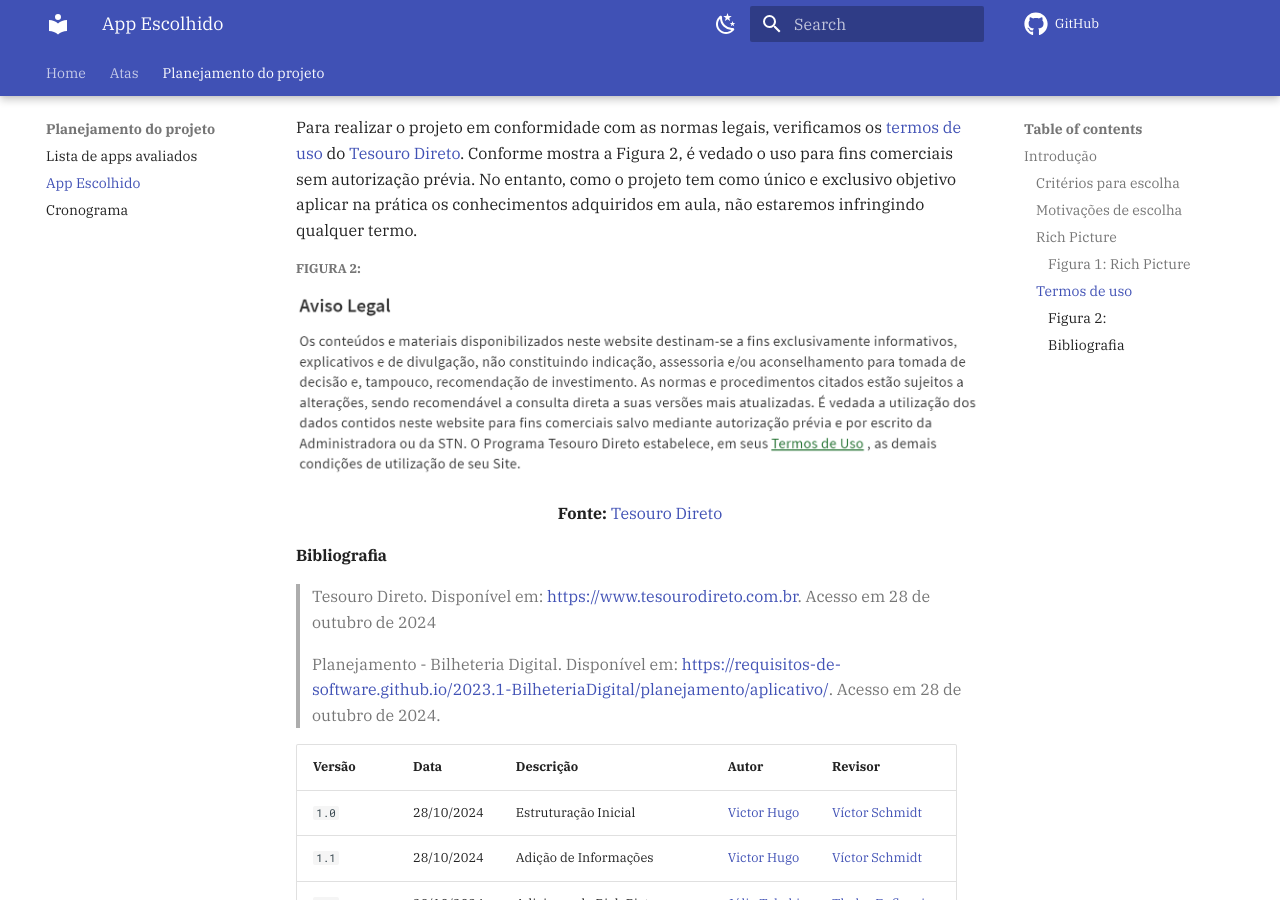
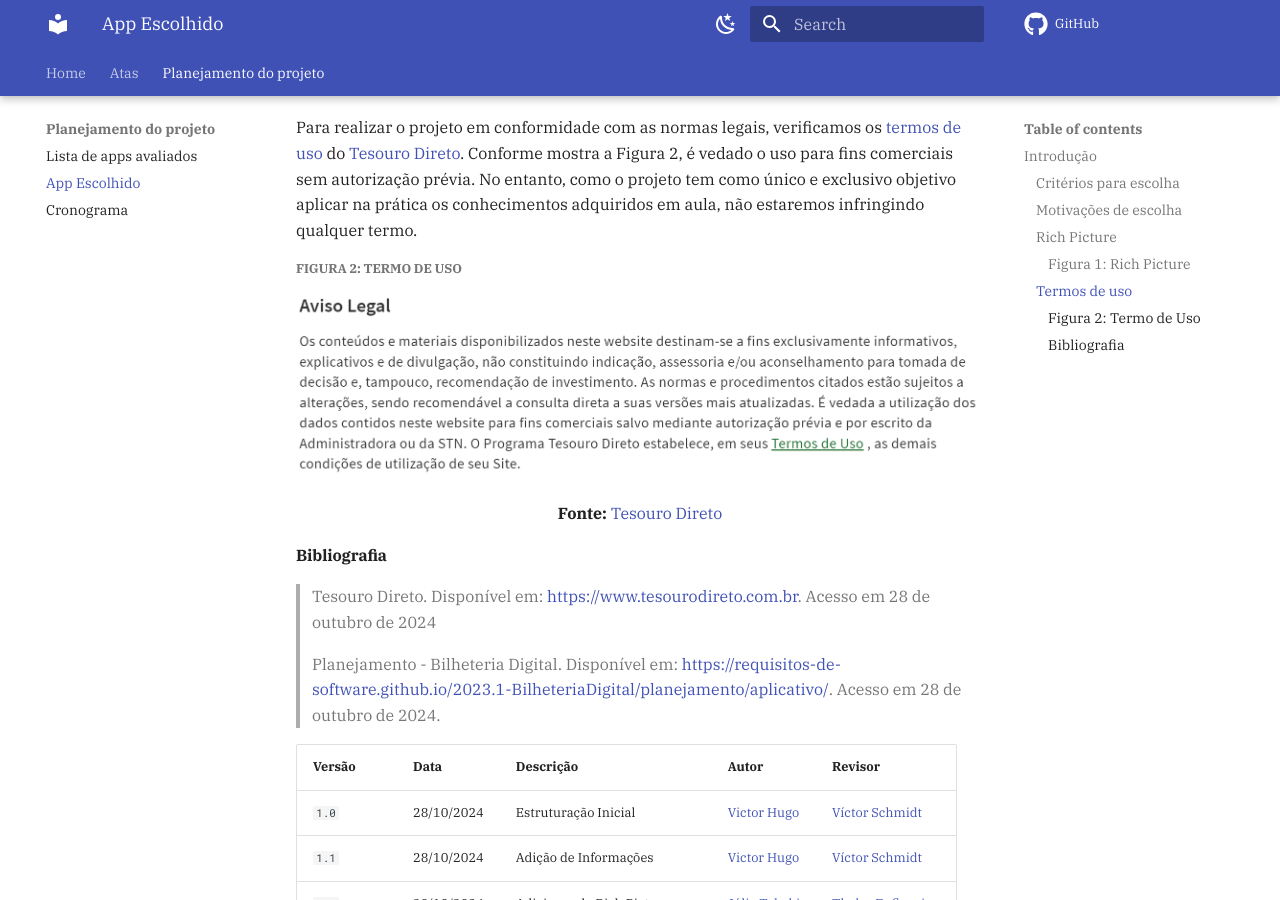
Before and after one commit to Requisitos-de-Software/2024.2-Grupo05, an MkDocs documentation site: the page built from docs/Planejamento-do-projeto/app-escolhido.md, in a window 1280 px wide and 900 px high, scrolled down 1279 px. Built offline with MkDocs 1.6.1 and Material for MkDocs 9.7.7, drawn with Linux system fonts in a browser that asks for light colours; comment, search, counter and statistics services are not loaded.

Commit message:
título termo de uso

```diff
--- a/docs/Planejamento-do-projeto/app-escolhido.md
+++ b/docs/Planejamento-do-projeto/app-escolhido.md
@@ -25,7 +25,7 @@
 
 Para realizar o projeto em conformidade com as normas legais, verificamos os [termos de uso](https://www.tesourodireto.com.br/conheca/termos-de-uso-e-protecao-de-dados.htm#termos-de-uso) do [Tesouro Direto](https://www.tesourodireto.com.br). Conforme mostra a Figura 2, é vedado o uso para fins comerciais sem autorização prévia. No entanto, como o projeto tem como único e exclusivo objetivo aplicar na prática os conhecimentos adquiridos em aula, não estaremos infringindo qualquer termo.
 
-##### Figura 2:
+##### Figura 2: Termo de Uso
 
 ![Figura 2](../assets/termodeuso.png)
 <div>
```
